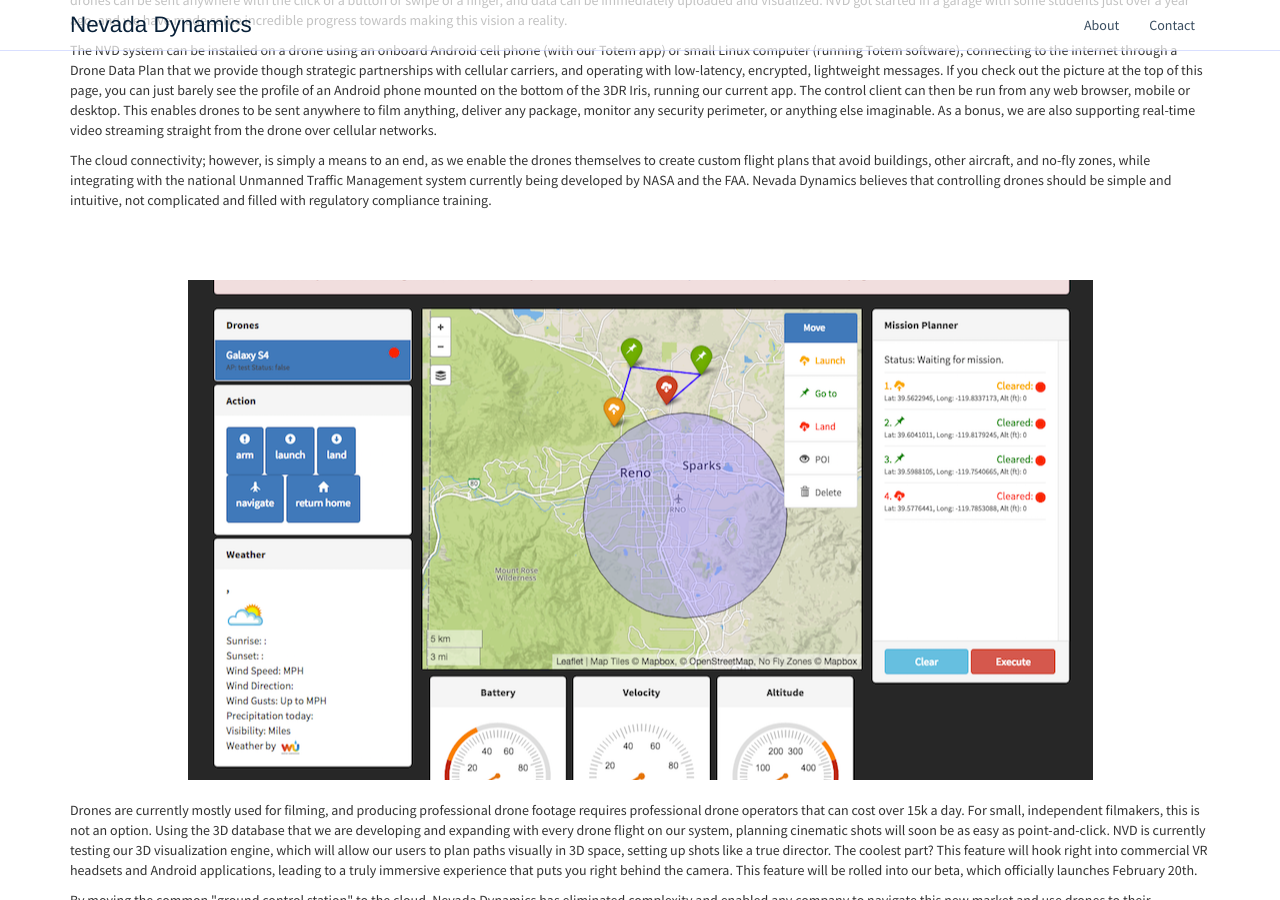
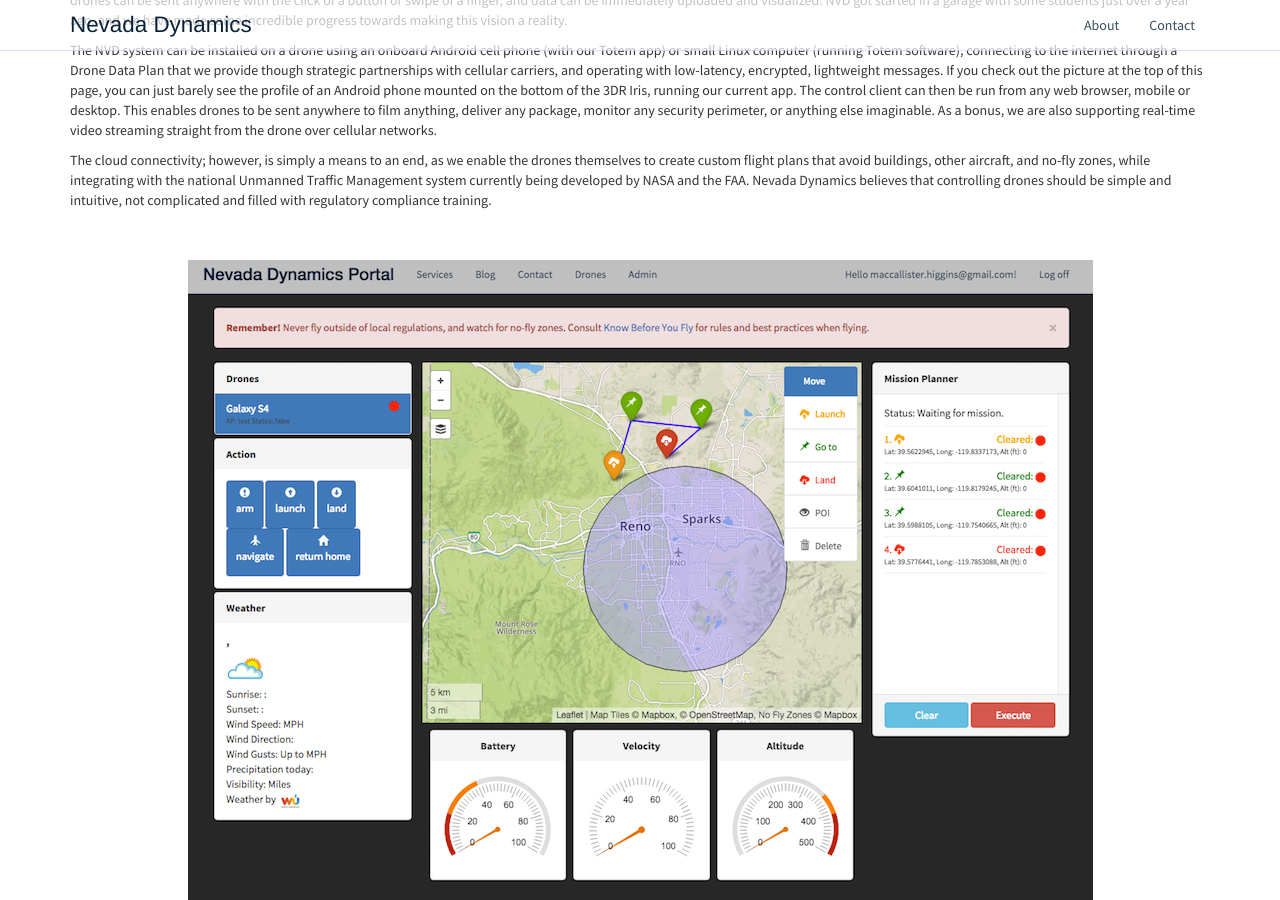
Before and after one commit to NevadaDynamics/NevadaDynamics.github.io, a Jekyll site: the page built from tango.html, in a window 1280 px wide and 900 px high, scrolled down 2378 px. Built offline with Jekyll 4.4.1, drawn with Linux system fonts in a browser that asks for light colours; nearby versions of some CDN libraries; Markdown is read by kramdown in place of the engine named in the settings; comment, search, counter and statistics services are not loaded.

Commit message:
Update tango.html

```diff
--- a/tango.html
+++ b/tango.html
@@ -31,13 +31,7 @@
 <p>The cloud connectivity; however, is simply a means to an end, as we enable the drones themselves to create custom flight plans that avoid buildings, other aircraft, and no-fly zones, while integrating with the national Unmanned Traffic Management system currently being developed by NASA and the FAA. Nevada Dynamics believes that controlling drones should be simple and intuitive, not complicated and filled with regulatory compliance training.</p>
 
 <br></br>
-</div>
-</div>
-
-<div id="gcs-1"></div>
-
-<div class="horizblock-small whitebg">
-<div class="container">
+<IMG class="gcs" src="/images/gcs.png" alt="NVD GCS" align="middle">
 <p>Drones are currently mostly used for filming, and producing professional drone footage requires professional drone operators that can cost over 15k a day. For small, independent filmakers, this is not an option. Using the 3D database that we are developing and expanding with every drone flight on our system, planning cinematic shots will soon be as easy as point-and-click. NVD is currently testing our 3D visualization engine, which will allow our users to plan paths visually in 3D space, setting up shots like a true director. The coolest part? This feature will hook right into commercial VR headsets and Android applications, leading to a truly immersive experience that puts you right behind the camera. This feature will be rolled into our beta, which officially launches February 20th.</p>
 
 <p>By moving the common "ground control station" to the cloud, Nevada Dynamics has eliminated complexity and enabled any company to navigate this new market and use drones to their maximum potential, in the absolute easiest way possible by directly using our web control station, contracting with us to build specific drone applications, or by taking advantage of our open API and building on top of our system. This platform can move in many different directions, and we look forward to adding to our list of collaborators, which currently includes universities, large international and domestic drone and autopilot manufacturers, UAS-service based companies, and national cellular networks.</p>
```
